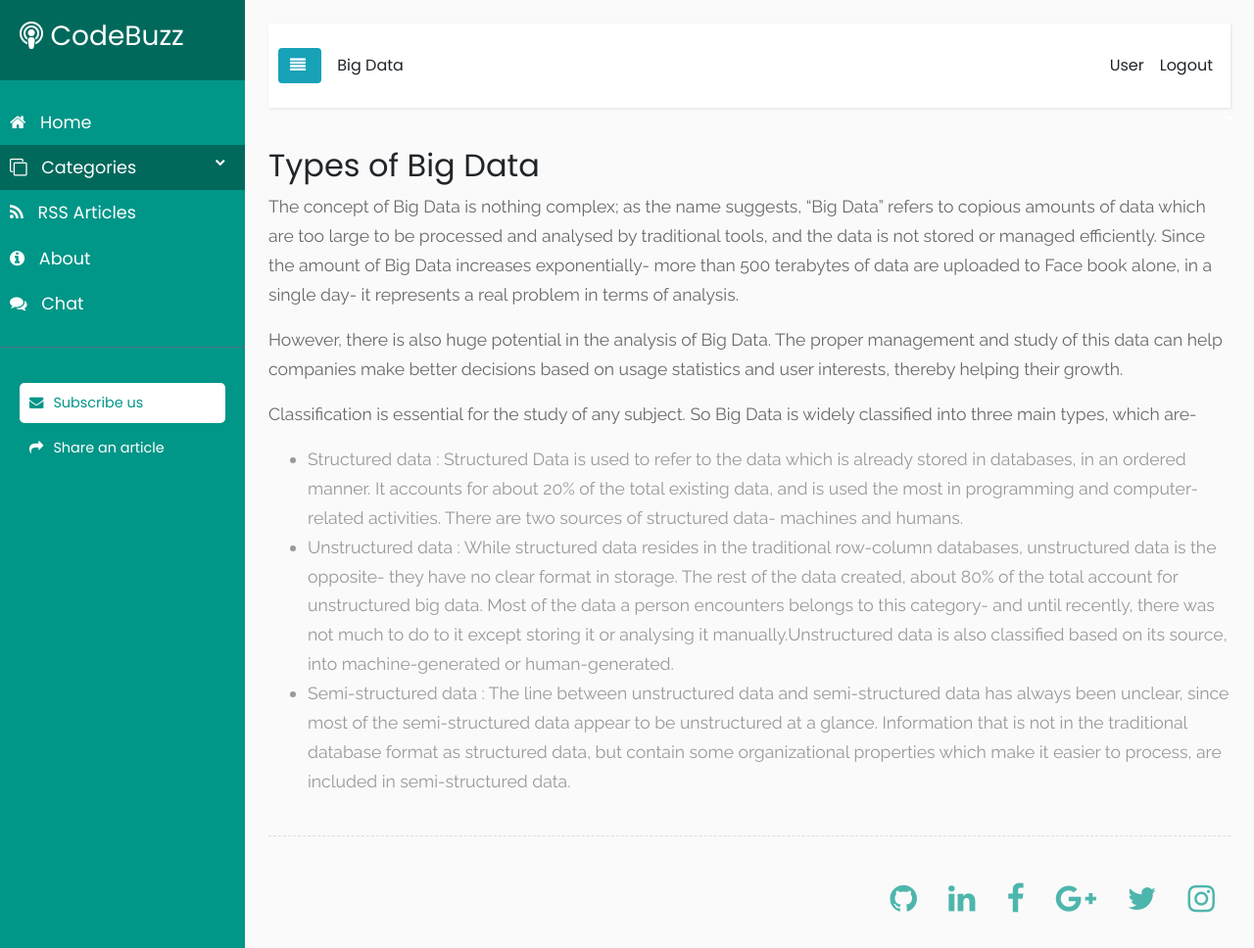
After one commit to jimit105/Blogging-Site, a PHP site: page /bd-blog-3.php in a window 1280 px wide. The commit adds this page. Shown: the whole page at 98% size. Run offline with PHP 8.4, Linux system fonts and the light colour scheme.

Commit message:
Add articles for Big Data
Co-Authored-By: ushmabhatt <ushmabhatt@users.noreply.github.com>

```diff
--- /dev/null
+++ b/bd-blog-3.php
@@ -0,0 +1,146 @@
+<!DOCTYPE html>
+<html>
+    <head>
+        <?php
+        include 'meta.php';
+        ?>
+
+        <title>CodeBuzz | Jimit Dholakia</title>
+
+         <!-- Bootstrap CSS CDN -->
+        <link rel="stylesheet" href="https://maxcdn.bootstrapcdn.com/bootstrap/4.0.0/css/bootstrap.min.css">
+
+        <link rel="stylesheet" href="https://maxcdn.bootstrapcdn.com/font-awesome/4.7.0/css/font-awesome.min.css">
+
+        <!-- Our Custom CSS -->
+        <link rel="stylesheet" href="styles/main.css">
+
+        <!-- Favicon -->
+        <link rel="icon" href="images/favicon.ico">
+
+    </head>
+    <body>
+
+
+
+      <div class="wrapper">
+
+          <!-- SIDEBAR Starts -->
+
+        <?php
+        include 'sidebar.php';
+        ?>
+
+        <script>
+            document.getElementById("category").classList.add("active");
+            document.getElementById("big-data").classList.add("active");
+        </script>
+
+          <!-- SIDEBAR Ends -->
+
+
+            <!-- PAGE CONTENT Holder Starts -->
+
+            <div id="content">
+
+                <!-- NAVBAR Starts -->
+
+                <nav class="navbar navbar-expand">
+                    <div class="container-fluid">
+
+                        <div class="navbar-header">
+                            <button type="button" id="sidebarCollapse" class="btn btn-info navbar-btn">
+                                <i class="fa fa-align-justify"></i>
+                                <span></span>
+                            </button>
+                        </div>
+
+                        <a href="big-data.php">
+                        <div class="pageCategory">
+                            Big Data
+                        </div>
+                        </a>
+
+                        <div class="collapse navbar-collapse" id="bs-example-navbar-collapse-1">
+                            <ul class="nav navbar-nav ml-auto">
+                                <li class="nav-item"><a href="#" class="nav-link">User</a></li>
+                                <li class="nav-item"><a href="#" class="nav-link">Logout</a></li>
+                            </ul>
+                        </div>
+                    </div>
+                </nav>
+
+                <!-- NAVBAR Ends -->
+
+                <!-- PAGE CONTENTS Starts -->
+
+                <h2>Types of Big Data</h2>
+
+                <p>The concept of Big Data is nothing complex; as the name suggests, “Big Data” refers to copious amounts of data which are too large to be processed and analysed by traditional tools, and the data is not stored or managed efficiently. Since the amount of Big Data increases exponentially- more than 500 terabytes of data are uploaded to Face book alone, in a single day- it represents a real problem in terms of analysis.</p>
+
+                <p>However, there is also huge potential in the analysis of Big Data. The proper management and study of this data can help companies make better decisions based on usage statistics and user interests, thereby helping their growth.</p>
+
+                <p>Classification is essential for the study of any subject. So Big Data is widely classified into three main types, which are-</p>
+
+
+
+<ul style="font-family: 'Raleway', sans-serif;
+    font-size: 1.1em;
+    font-weight: 300;
+    line-height: 1.7em;
+    color: #999;">
+
+
+
+				<li>Structured data : Structured Data is used to refer to the data which is already stored in databases, in an ordered manner. It accounts for about 20% of the total existing data, and is used the most in programming and computer-related activities. There are two sources of structured data- machines and humans. </li>
+
+				<li> Unstructured data : While structured data resides in the traditional row-column databases, unstructured data is the opposite- they have no clear format in storage. The rest of the data created, about 80% of the total account for unstructured big data. Most of the data a person encounters belongs to this category- and until recently, there was not much to do to it except storing it or analysing it manually.Unstructured data is also classified based on its source, into machine-generated or human-generated. </li>
+
+				<li> Semi-structured data : The line between unstructured data and semi-structured data has always been unclear, since most of the semi-structured data appear to be unstructured at a glance. Information that is not in the traditional database format as structured data, but contain some organizational properties which make it easier to process, are included in semi-structured data.</li>
+
+				</ul>
+
+
+
+
+                <!-- PAGE CONTENTS Ends -->
+
+
+
+
+                <!-- FOOTER Starts-->
+
+                <?php
+                include 'footer.php';
+                ?>
+
+                <!-- FOOTER Ends -->
+
+            </div>
+
+          <!-- PAGE CONTENT Holder Ends -->
+
+        </div>
+
+
+
+
+
+
+
+
+
+        <!-- jQuery CDN -->
+         <script src="https://code.jquery.com/jquery-3.3.1.min.js"></script>
+         <!-- Bootstrap Js CDN -->
+         <script src="https://maxcdn.bootstrapcdn.com/bootstrap/4.0.0/js/bootstrap.min.js"></script>
+
+         <script type="text/javascript">
+             $(document).ready(function () {
+                 $('#sidebarCollapse').on('click', function () {
+                     $('#sidebar').toggleClass('active');
+                 });
+             });
+         </script>
+    </body>
+</html>
```
Also changed, not shown: bd-blog-4.php (added, +142 -0 lines), big-data.php (+8 -8 lines).
